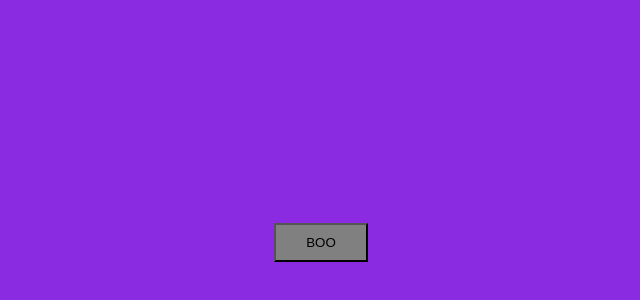
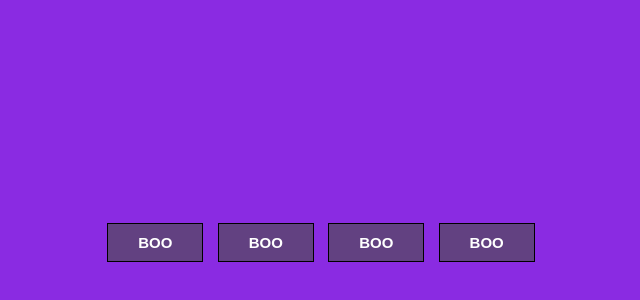
Before and after one commit to Ameer2000Mzori/Sound-Board, a website built with webpack: page src/index.html in a window 1280 px wide. Shown: the part 158-458 px from the top of the page, without its empty margins (319-959 px from the left). Built offline with nearby package versions, Linux system fonts and the light colour scheme.

Commit message:
added styling to the project

```diff
--- a/src/index.html
+++ b/src/index.html
@@ -12,7 +12,12 @@
   </head>
   <body>
     <header class="header">
-      <button class="btn">BOO<audio class="audio" src=""></audio></button>
+      <div class="buttons-wrap">
+        <button class="btn">BOO<audio class="audio" src=""></audio></button>
+        <button class="btn">BOO<audio class="audio" src=""></audio></button>
+        <button class="btn">BOO<audio class="audio" src=""></audio></button>
+        <button class="btn">BOO<audio class="audio" src=""></audio></button>
+      </div>
     </header>
 
     <script src="script.js"></script>
--- a/src/style.scss
+++ b/src/style.scss
@@ -20,6 +20,24 @@ body {
 
   .btn {
     padding: 10px 30px;
-    background-color: gray;
+    background-color: rgba(78, 77, 77, 0.651);
+    border-style: solid;
+    border-width: 1px;
+    color: white;
+    font-weight: 600;
+    font-size: 15px;
+    margin: 5px;
+  }
+
+  .btn:hover {
+    background-color: rgba(78, 77, 77, 0.651);
+    cursor: pointer;
+    color: white;
+  }
+
+  .btn:active {
+    background-color: rgba(235, 226, 226, 0.651);
+    cursor: pointer;
+    color: rgb(20, 20, 20);
   }
 }
```
Also changed, not shown: src/style.css, 1 other file.
